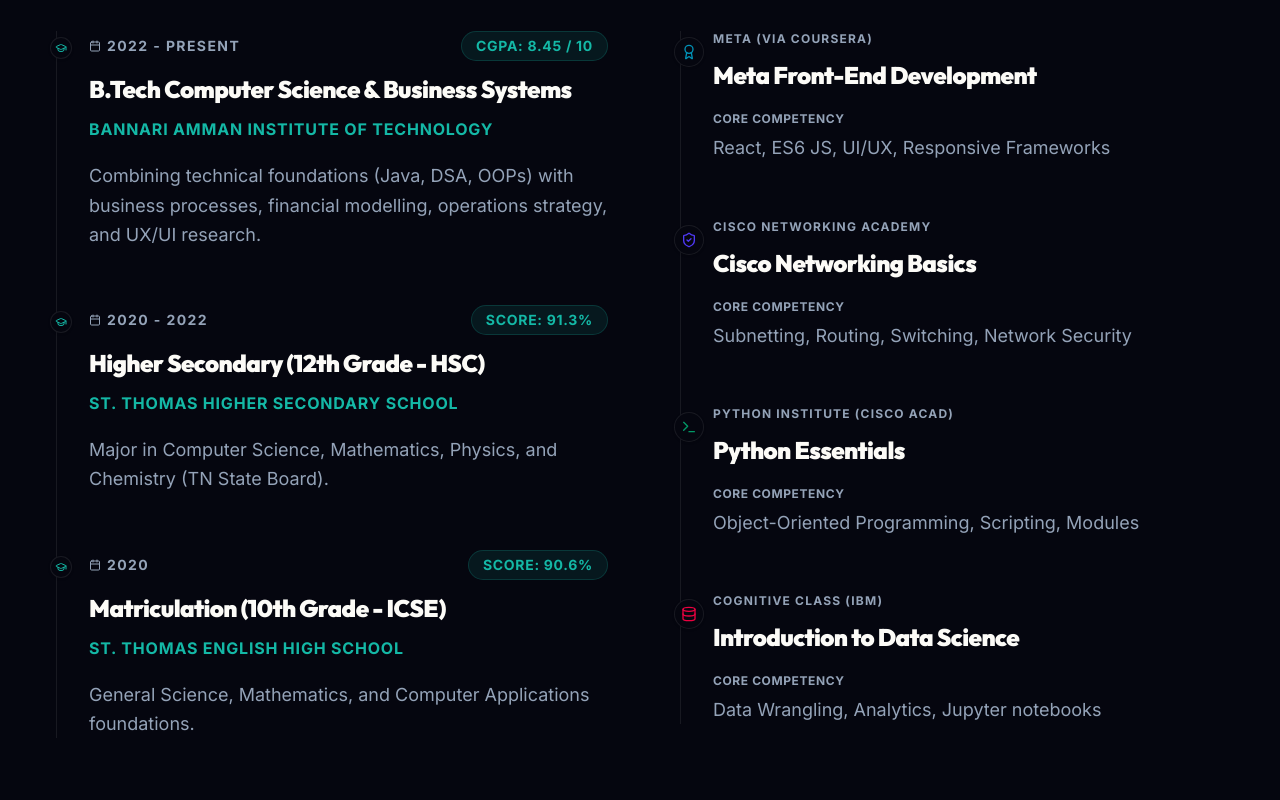
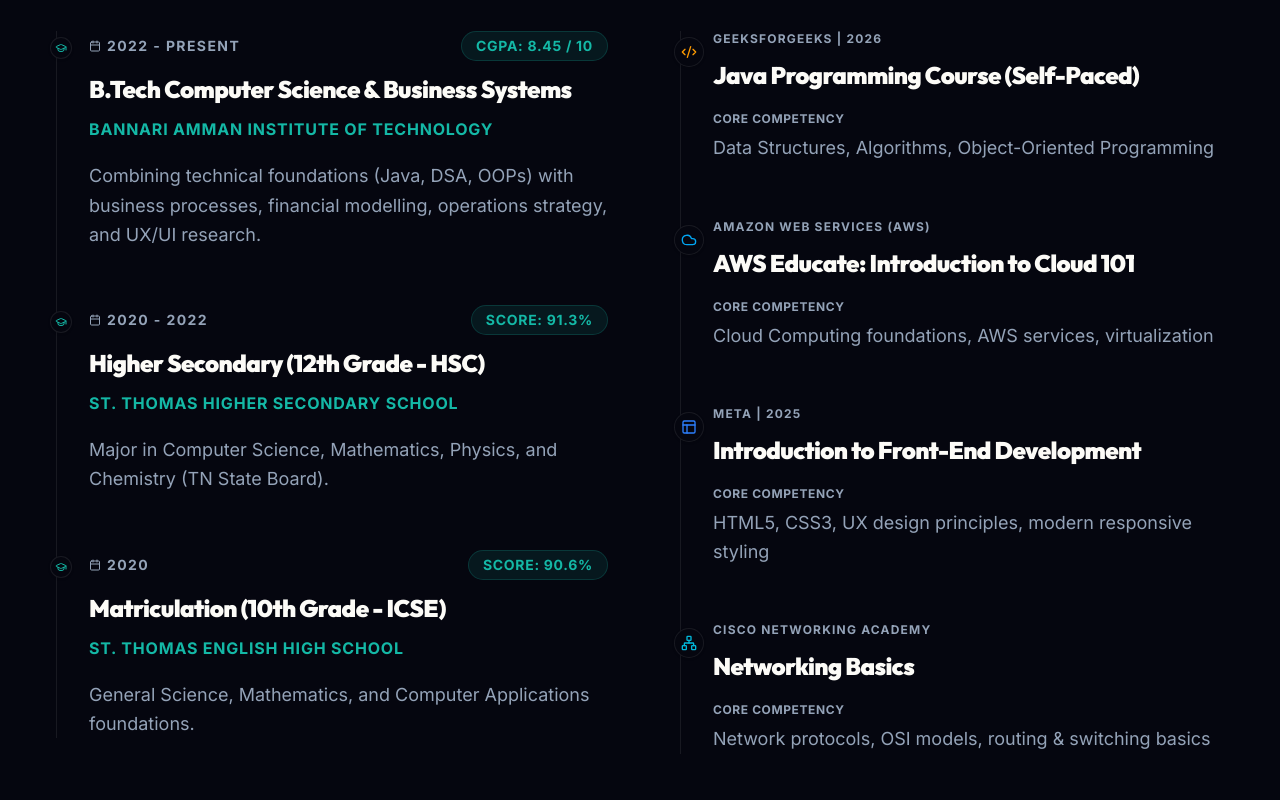
Before and after one commit to Sachu013/SachinPortfolio, a React (Vite) app: page / in a window 1280 px wide. Shown: the part 1320-2120 px from the top of the page. Built offline with nearby package versions, Linux system fonts and the light colour scheme.

Commit message:
Update professional badges and programming skill percentage levels

```diff
--- a/src/components/Education.jsx
+++ b/src/components/Education.jsx
@@ -1,6 +1,6 @@
 import React from 'react';
 import { motion } from 'framer-motion';
-import { Calendar, GraduationCap, Award, ShieldCheck, Terminal, Database } from 'lucide-react';
+import { Calendar, GraduationCap, Code2, Cloud, Layout, Network } from 'lucide-react';
 
 export default function Education() {
   const academics = [
@@ -29,28 +29,28 @@
 
   const certifications = [
     {
-      title: "Meta Front-End Development",
-      issuer: "Meta (via Coursera)",
-      icon: <Award className="text-cyan-600" size={16} />,
-      skills: "React, ES6 JS, UI/UX, Responsive Frameworks"
+      title: "Java Programming Course (Self-Paced)",
+      issuer: "GeeksforGeeks | 2026",
+      icon: <Code2 className="text-amber-500" size={16} />,
+      skills: "Data Structures, Algorithms, Object-Oriented Programming"
     },
     {
-      title: "Cisco Networking Basics",
-      issuer: "Cisco Networking Academy",
-      icon: <ShieldCheck className="text-indigo-600" size={16} />,
-      skills: "Subnetting, Routing, Switching, Network Security"
+      title: "AWS Educate: Introduction to Cloud 101",
+      issuer: "Amazon Web Services (AWS)",
+      icon: <Cloud className="text-sky-500" size={16} />,
+      skills: "Cloud Computing foundations, AWS services, virtualization"
     },
     {
-      title: "Python Essentials",
-      issuer: "Python Institute (Cisco Acad)",
-      icon: <Terminal className="text-emerald-600" size={16} />,
-      skills: "Object-Oriented Programming, Scripting, Modules"
+      title: "Introduction to Front-End Development",
+      issuer: "Meta | 2025",
+      icon: <Layout className="text-blue-500" size={16} />,
+      skills: "HTML5, CSS3, UX design principles, modern responsive styling"
     },
     {
-      title: "Introduction to Data Science",
-      issuer: "Cognitive Class (IBM)",
-      icon: <Database className="text-rose-600" size={16} />,
-      skills: "Data Wrangling, Analytics, Jupyter notebooks"
+      title: "Networking Basics",
+      issuer: "Cisco Networking Academy",
+      icon: <Network className="text-cyan-500" size={16} />,
+      skills: "Network protocols, OSI models, routing & switching basics"
     }
   ];
 
--- a/src/components/Skills.jsx
+++ b/src/components/Skills.jsx
@@ -2,7 +2,8 @@
 import { motion } from 'framer-motion';
 import {
   Coffee, Binary, Boxes, Atom, Server, Cpu,
-  Database, Flame, Code, Layers, FileCode, GitBranch
+  Database, Flame, Code, Layers, FileCode, GitBranch,
+  Terminal, Code2, Cloud
 } from 'lucide-react';
 
 export default function Skills() {
@@ -13,36 +14,43 @@
       title: "Core & Programming",
       subtitle: "Foundations of computational thinking",
       skills: [
-        { name: "Java", icon: <Coffee size={18} className="text-amber-600" />, level: 90, note: "Multithreading, OOPs, Collections" },
-        { name: "Data Structures & Algorithms", icon: <Binary size={18} className="text-emerald-600" />, level: 85, note: "Searching, Sorting, Trees, Graphs" },
-        { name: "Object-Oriented Programming", icon: <Boxes size={18} className="text-indigo-600" />, level: 85, note: "Design patterns, Abstraction, Polymorphism" },
-        { name: "JavaScript (ES6+)", icon: <FileCode size={18} className="text-yellow-600" />, level: 80, note: "Async/Await, DOM, Event loop" }
+        { name: "Java", icon: <Coffee size={18} className="text-amber-600" />, level: 85, note: "Multithreading, OOPs, Collections" },
+        { name: "Data Structures & Algorithms", icon: <Binary size={18} className="text-emerald-600" />, level: 80, note: "Searching, Sorting, Trees, Graphs" },
+        { name: "Object-Oriented Programming", icon: <Boxes size={18} className="text-indigo-600" />, level: 90, note: "Design patterns, Abstraction, Polymorphism" },
+        { name: "JavaScript (ES6+)", icon: <FileCode size={18} className="text-yellow-600" />, level: 70, note: "Async/Await, DOM, Event loop" },
+        { name: "Python", icon: <Terminal size={18} className="text-emerald-600" />, level: 75, note: "OOPs, Scripting, Modules" },
+        { name: "C Language", icon: <Code2 size={18} className="text-blue-600" />, level: 75, note: "Memory Management, Pointers, compilation" }
       ]
     },
     {
       title: "Frontend Engineering",
       subtitle: "Building responsive, modern interfaces",
       skills: [
-        { name: "React.js", icon: <Atom size={18} className="text-cyan-600" />, level: 85, note: "Hooks, Context API, Virtual DOM" },
-        { name: "Tailwind CSS & Vanilla CSS", icon: <Layers size={18} className="text-sky-600" />, level: 85, note: "Grids, flexbox, custom themes" },
-        { name: "HTML5 Structure", icon: <Code size={18} className="text-orange-600" />, level: 90, note: "Semantic elements, SEO optimization" }
+        { name: "React.js", icon: <Atom size={18} className="text-cyan-600" />, level: 70, note: "Hooks, Context API, Virtual DOM" },
+        { name: "Tailwind CSS & CSS3", icon: <Layers size={18} className="text-sky-600" />, level: 70, note: "Grids, flexbox, custom themes" },
+        { name: "HTML5 Structure", icon: <Code size={18} className="text-orange-600" />, level: 85, note: "Semantic elements, SEO optimization" }
       ]
     },
     {
       title: "Backend & Databases",
       subtitle: "Handling logic, APIs, and data modeling",
       skills: [
-        { name: "Node.js", icon: <Server size={18} className="text-green-600" />, level: 75, note: "REST APIs, Event loop, File systems" },
-        { name: "Express.js", icon: <Cpu size={18} className="text-slate-600" />, level: 75, note: "Middlewares, routing, error handling" },
+        { name: "Node.js", icon: <Server size={18} className="text-green-600" />, level: 70, note: "REST APIs, Event loop, File systems" },
+        { name: "Express.js", icon: <Cpu size={18} className="text-slate-600" />, level: 70, note: "Middlewares, routing, error handling" },
         { name: "MongoDB", icon: <Database size={18} className="text-green-700" />, level: 80, note: "Aggregation, Mongoose, indexing" },
-        { name: "Firebase", icon: <Flame size={18} className="text-amber-600" />, level: 80, note: "Auth, Firestore, Cloud Storage" }
+        { name: "Firebase", icon: <Flame size={18} className="text-amber-600" />, level: 80, note: "Auth, Firestore, Cloud Storage" },
+        { name: "SQL", icon: <Database size={18} className="text-cyan-700" />, level: 75, note: "Relational modeling, Joins, queries" }
       ]
     },
     {
       title: "Tools & Collaboration",
       subtitle: "Version control and team development workflows",
       skills: [
-        { name: "Git & GitHub", icon: <GitBranch size={18} className="text-orange-700" />, level: 85, note: "Pull requests, branch splits, merge conflicts" }
+        { name: "Git & GitHub", icon: <GitBranch size={18} className="text-orange-700" />, level: 85, note: "Pull requests, branch splits, merge conflicts" },
+        { name: "VS Code", icon: <Code size={18} className="text-blue-500" />, level: 80, note: "Extensions, debugging, customization" },
+        { name: "Vercel", icon: <Cloud size={18} className="text-slate-400" />, level: 70, note: "Cloud hosting, production deployments" },
+        { name: "Render", icon: <Server size={18} className="text-violet-500" />, level: 70, note: "Web service hosting, backend deployments" },
+        { name: "Antigravity", icon: <Atom size={18} className="text-emerald-500" />, level: 75, note: "Advanced agentic coding workspace" }
       ]
     }
   ];
```
